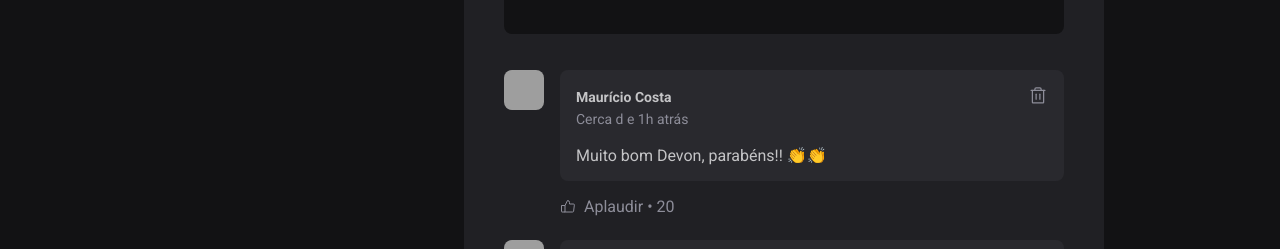
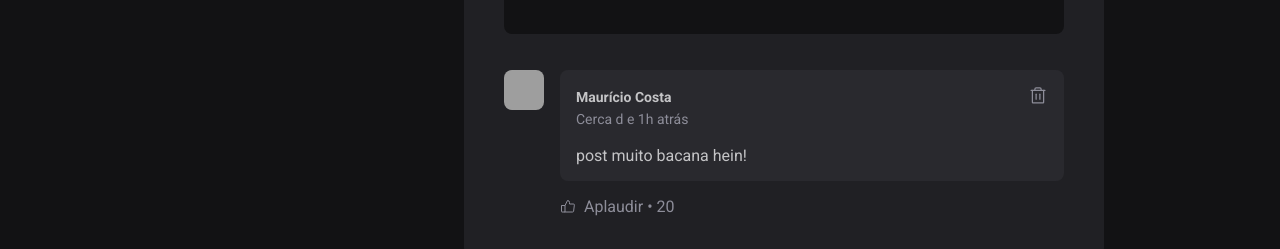
Before and after one commit to mauriciocosta404/ignite-feed, a React (Vite) app: page / in a window 1280 px wide. Shown: the part 553-802 px from the top of the page. Built offline with nearby package versions, Linux system fonts and the light colour scheme; grey boxes are pictures that could not be loaded.

Commit message:
feat: adicionando os posts

```diff
--- a/src/components/comment/index.tsx
+++ b/src/components/comment/index.tsx
@@ -1,8 +1,13 @@
 import { ThumbsUp, Trash } from 'phosphor-react'
 import styles from './index.module.css'
 import { Avatar } from '../avatar'
+import React from 'react';
 
-export const Comment = () =>{
+interface CommentProps{
+    content: string;
+}
+
+export const Comment:React.FC<CommentProps> = ({content}) =>{
     return(
         <div className={styles.comment}>
             <Avatar src="https://avatars.githubusercontent.com/u/95001318?v=4" hasBorder={false} />
@@ -19,7 +24,7 @@ export const Comment = () =>{
                             <Trash size={20}/>
                         </button>
                     </header>
-                    <p>Muito bom Devon, parabéns!! 👏👏</p>
+                    <p>{content}</p>
                 </div>
 
                 <footer>
--- a/src/components/post/index.tsx
+++ b/src/components/post/index.tsx
@@ -1,4 +1,4 @@
-import React from "react";
+import React, { useState } from "react";
 import styles from "./index.module.css";
 import { Comment } from "../comment";
 import { Avatar } from "../avatar";
@@ -24,6 +24,10 @@ interface PostPros {
 
 
 export const Post: React.FC<PostPros> = ({ author, content, publishedAt }) => {
+  const [comments, setComments] = useState<string[]>([
+    "post muito bacana hein!"
+  ]);
+
   const publishedDateFormatted = format(publishedAt, "d 'de' LLLL 'às' HH:mm'h'",{
     locale: ptBR,
   });
@@ -32,6 +36,12 @@ export const Post: React.FC<PostPros> = ({ author, content, publishedAt }) => {
     locale: ptBR,
     addSuffix: true
   })
+
+  const handleCreateNewCommet = () =>{
+    event?.preventDefault();
+
+
+  }
 
   return (
     <article className={styles.post}>
@@ -58,7 +68,7 @@ export const Post: React.FC<PostPros> = ({ author, content, publishedAt }) => {
         }
       </div>
 
-      <form className={styles.commentForm}>
+      <form onSubmit={handleCreateNewCommet} className={styles.commentForm}>
         <strong>Deixe seu feedback</strong>
         <textarea placeholder="deixe um comentário..." name="" id=""></textarea>
 
@@ -69,8 +79,8 @@ export const Post: React.FC<PostPros> = ({ author, content, publishedAt }) => {
 
       <div className={styles.commentList}>
         {
-          Array.from({length:5}).map(()=>{
-            return (<Comment/>)
+          comments.map(comment => {
+            return (<Comment content={comment}/>)
           })
         }
       </div>
```
